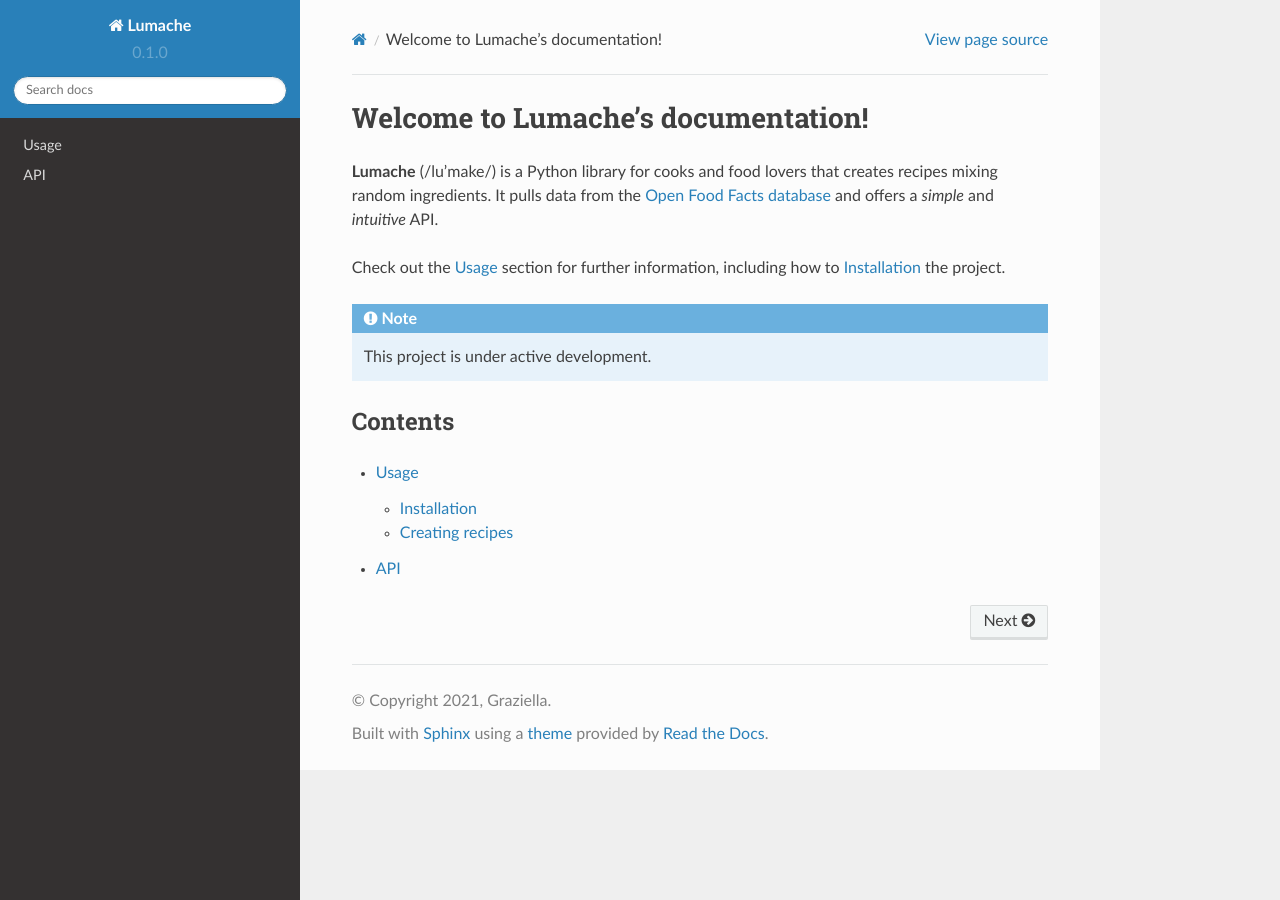
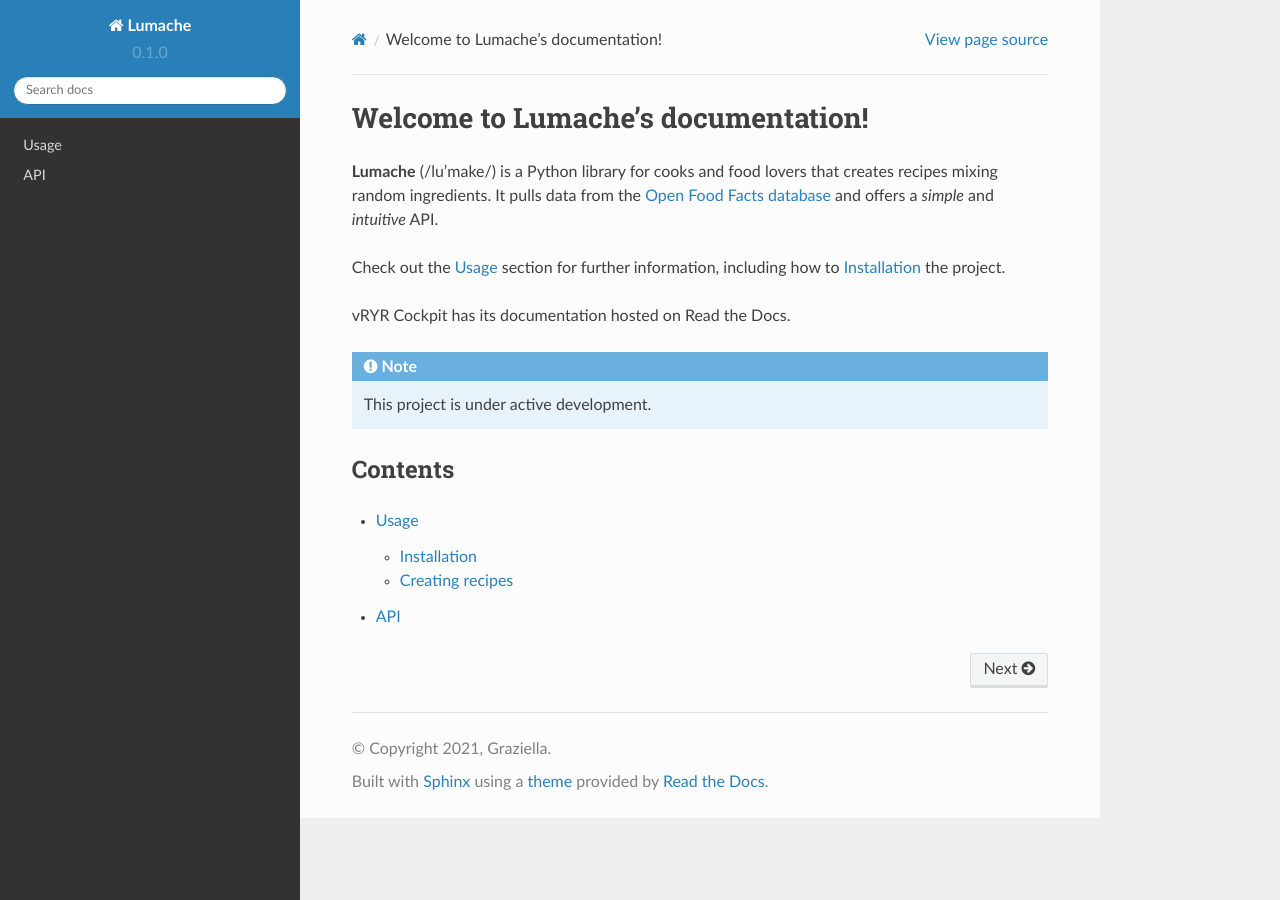
Before and after one commit to JackWN/cockpit, a Sphinx documentation site: the page built from docs/source/index.rst, in a window 1280 px wide. Built offline with Sphinx 7.4.7 and the Read the Docs theme 2.0.0, drawn with Linux system fonts in a browser that asks for light colours.

Commit message:
Update index.rst

```diff
--- a/docs/source/index.rst
+++ b/docs/source/index.rst
@@ -8,6 +8,8 @@ and offers a *simple* and *intuitive* API.
 
 Check out the :doc:`usage` section for further information, including
 how to :ref:`installation` the project.
+
+vRYR Cockpit has its documentation hosted on Read the Docs.
 
 .. note::
 
```
